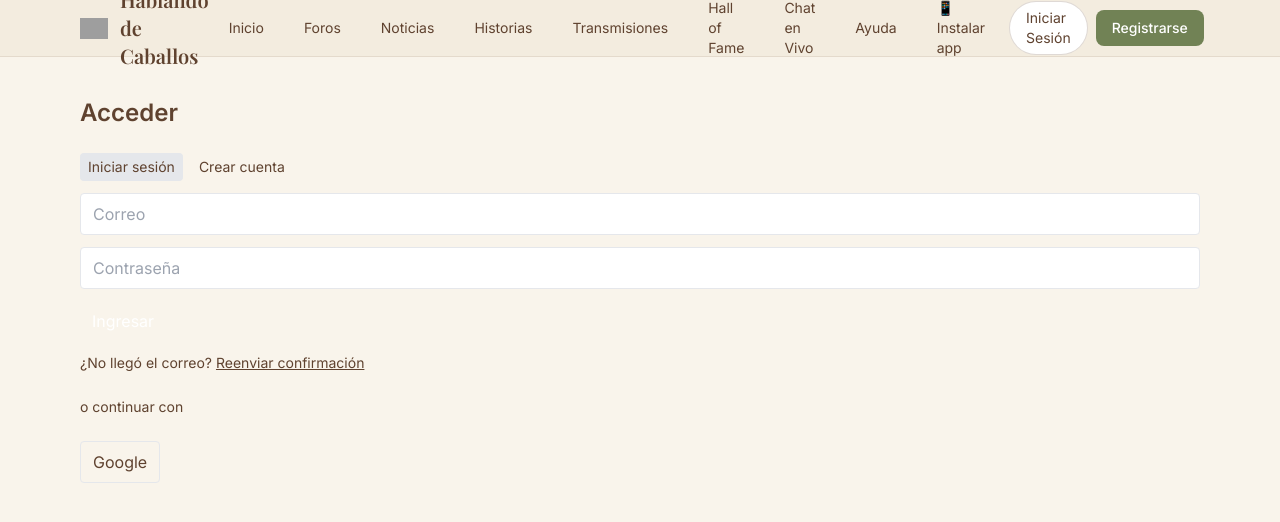
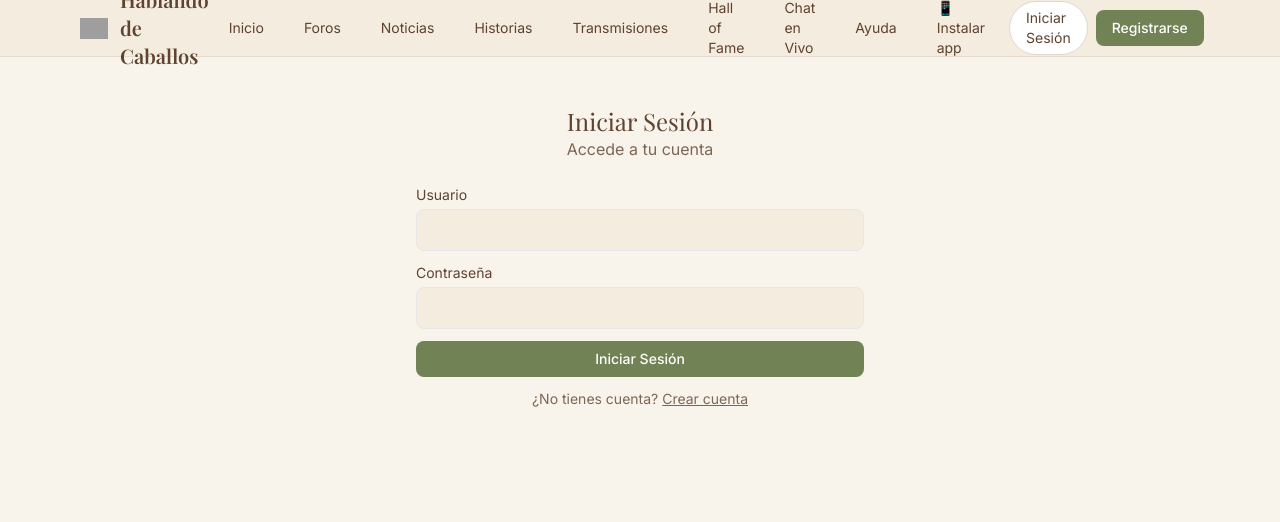
Before and after one commit to Heblemosdecaballos/foro-criollo, a Next.js app: page /auth/login in a window 1280 px wide. Shown: the top 522 px of the page. Built offline with nearby package versions, Linux system fonts and the light colour scheme; no server answers; grey boxes are pictures that could not be loaded; a web font is replaced by a local one.

Commit message:
Update page.tsx

```diff
--- a/src/app/auth/login/page.tsx
+++ b/src/app/auth/login/page.tsx
@@ -1,32 +1,27 @@
-import LoginWithGoogle from "@/components/LoginWithGoogle";
-import EmailAuthForm from "@/components/EmailAuthForm";
-import { createSupabaseServerClientReadOnly } from "@/utils/supabase/server";
-import Link from "next/link";
-
+// src/app/login/page.tsx
+import Button from "@/src/components/ui/Button";
 export const dynamic = "force-dynamic";
 
-export default async function LoginPage() {
-  const supa = createSupabaseServerClientReadOnly();
-  const { data: { user } } = await supa.auth.getUser();
+export default function LoginPage() {
+  return (
+    <div className="container py-12">
+      <h1 className="font-serif text-2xl text-center">Iniciar Sesión</h1>
+      <p className="text-center text-brown-700/80">Accede a tu cuenta</p>
 
-  if (user) {
-    return (
-      <main className="container py-10 space-y-4">
-        <p className="text-lg">Ya tienes sesión iniciada.</p>
-        <div className="flex gap-4">
-          <Link className="underline" href="/">Ir al inicio</Link>
-          <Link className="underline" href="/perfil">Ir a tu perfil</Link>
+      <form className="max-w-md mx-auto mt-6 space-y-3">
+        <div>
+          <label className="block text-sm mb-1">Usuario</label>
+          <input className="w-full border rounded-lg px-3 py-2 bg-cream-100 focus:outline-none" />
         </div>
-      </main>
-    );
-  }
-
-  return (
-    <main className="container py-10 space-y-6 max-w-md">
-      <h1 className="text-2xl font-semibold">Acceder</h1>
-      <EmailAuthForm />
-      <div className="text-sm text-muted-foreground">o continuar con</div>
-      <LoginWithGoogle /> {/* ← Google solo aquí */}
-    </main>
+        <div>
+          <label className="block text-sm mb-1">Contraseña</label>
+          <input type="password" className="w-full border rounded-lg px-3 py-2 bg-cream-100 focus:outline-none" />
+        </div>
+        <Button className="w-full">Iniciar Sesión</Button>
+        <p className="text-center text-brown-700/80 text-sm">
+          ¿No tienes cuenta? <a href="/registro" className="underline">Crear cuenta</a>
+        </p>
+      </form>
+    </div>
   );
 }
```
